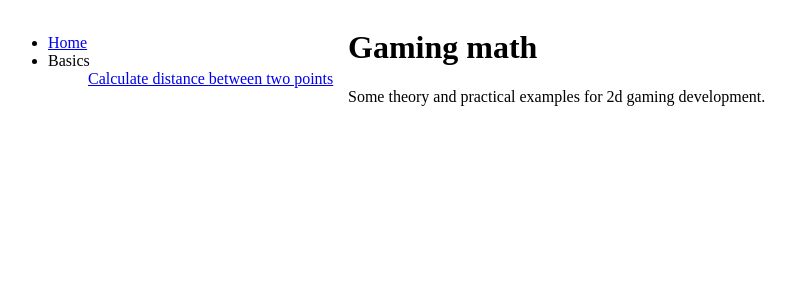
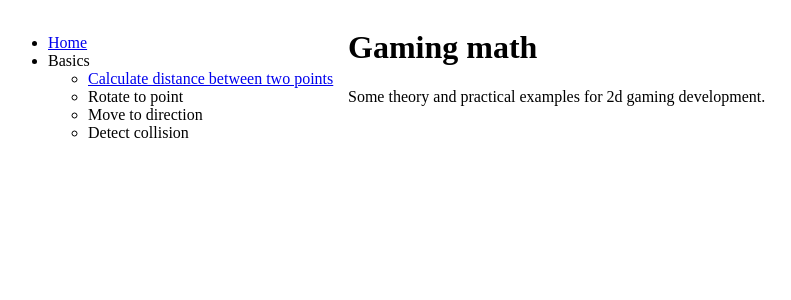
Before and after one commit to kxmatejka/math-4-fun, a Next.js app: page / in a window 1280 px wide. Shown: the top 300 px of the page, without its empty margins (10-801 px from the left). Built offline with nearby package versions, Linux system fonts and the light colour scheme.

Commit message:
add empty links to nav

```diff
--- a/src/components/navigation/index.tsx
+++ b/src/components/navigation/index.tsx
@@ -25,9 +25,20 @@ const Navigation = () => (
       <li>
         <div>Basics</div>
         <ul>
-          <NavigationLink href={'/distance-between-points'} as={'/distance-between-points'}>
-            Calculate distance between two points
-          </NavigationLink>
+          <li>
+            <NavigationLink href={'/distance-between-points'} as={'/distance-between-points'}>
+              Calculate distance between two points
+            </NavigationLink>
+          </li>
+          <li>
+            Rotate to point
+          </li>
+          <li>
+            Move to direction
+          </li>
+          <li>
+            Detect collision
+          </li>
         </ul>
       </li>
     </ul>
```
